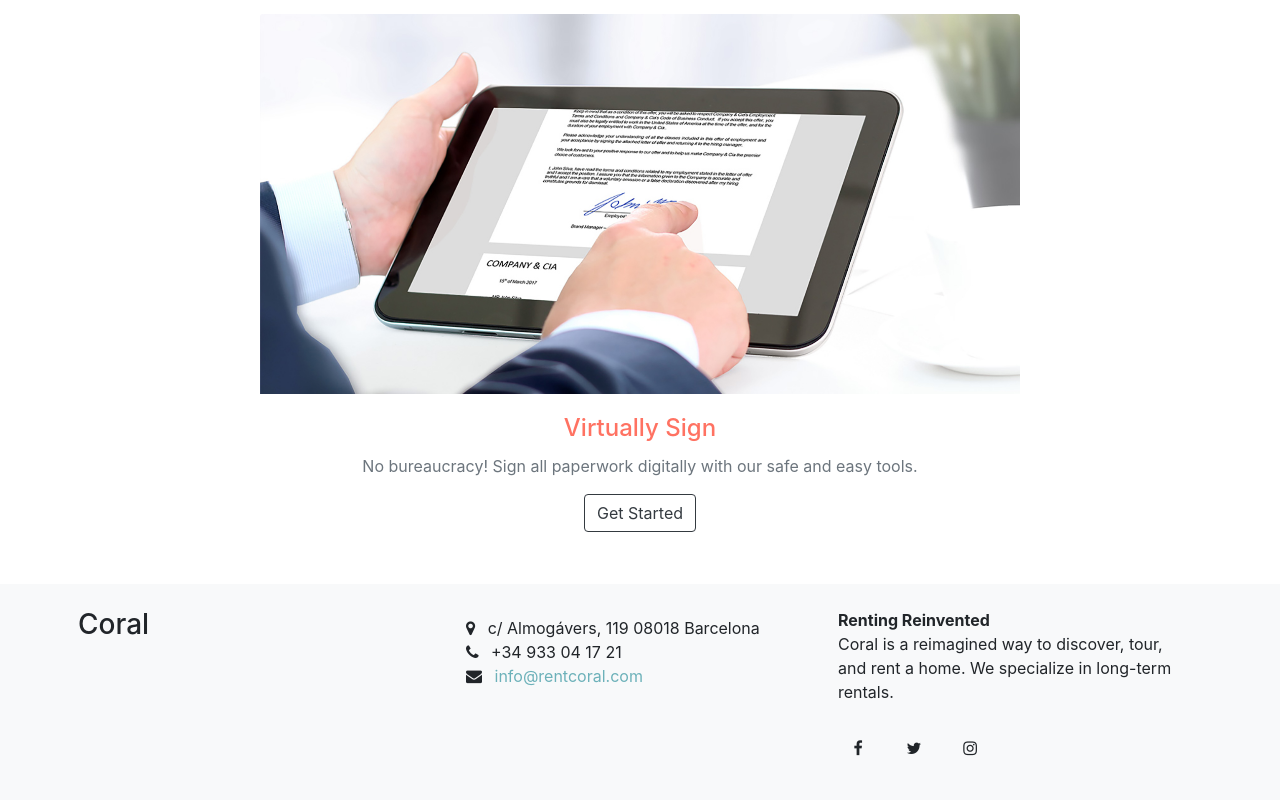
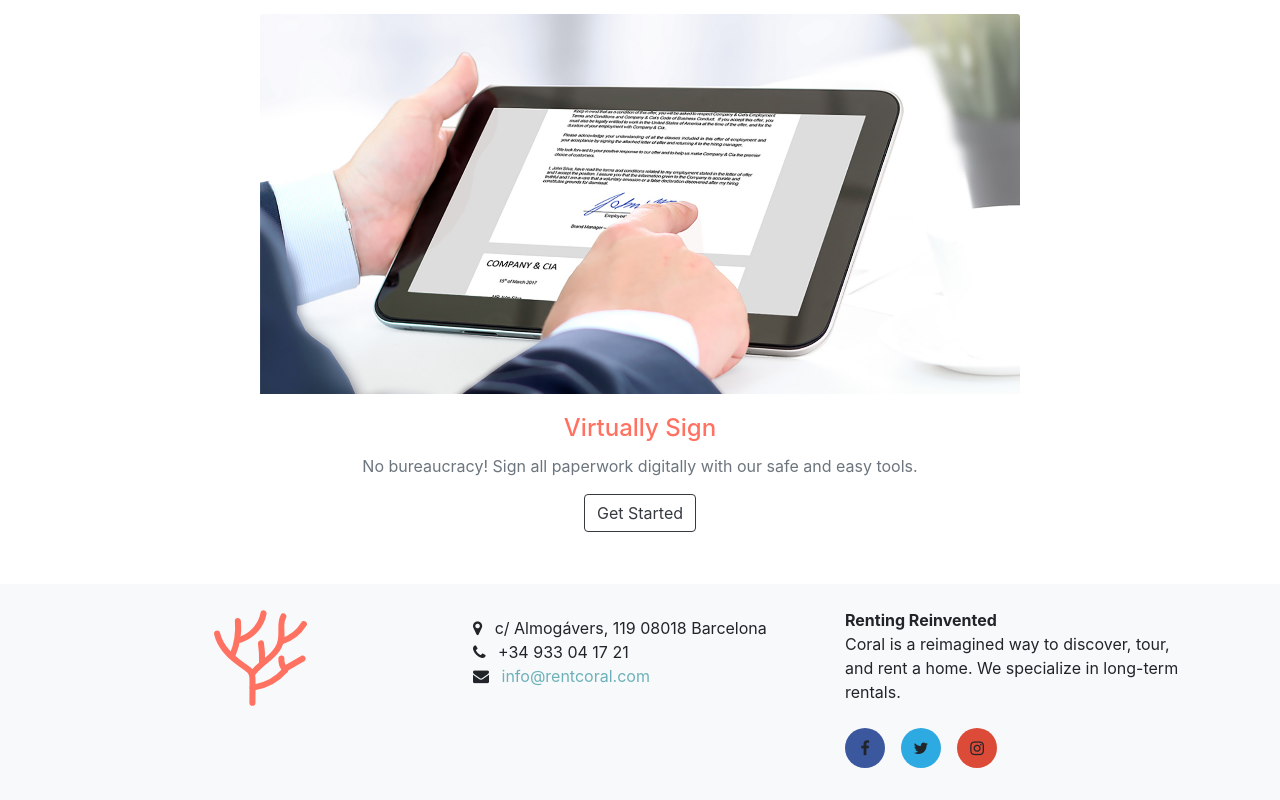
Before and after one commit to emilianolowe/coral-frontend, a React (Create React App) app: page /owner in a window 1280 px wide. Shown: the part 2087-2887 px from the top of the page. Built offline with nearby package versions, Linux system fonts and the light colour scheme.

Commit message:
add logo to footer

```diff
--- a/src/components/AboutUs.js
+++ b/src/components/AboutUs.js
@@ -5,16 +5,17 @@ class AboutUs extends Component {
 
     render() {
         return (
-            <div className="container">
-
+            <div className="container mt-5">
                 <div className="row">
                     <div className="col-md-2 p-4">
+                        <br></br>
                         <svg className="bi bi-house-door-fill" width="5em" height="5em" viewBox="0 0 16 16" fill="#ff7262" xmlns="http://www.w3.org/2000/svg">
                             <path d="M6.5 10.995V14.5a.5.5 0 01-.5.5H2a.5.5 0 01-.5-.5v-7a.5.5 0 01.146-.354l6-6a.5.5 0 01.708 0l6 6a.5.5 0 01.146.354v7a.5.5 0 01-.5.5h-4a.5.5 0 01-.5-.5V11c0-.25-.25-.5-.5-.5H7c-.25 0-.5.25-.5.495z" />
                             <path fill-rule="evenodd" d="M13 2.5V6l-2-2V2.5a.5.5 0 01.5-.5h1a.5.5 0 01.5.5z" clip-rule="evenodd" />
                         </svg>
                     </div>
                     <div className="col-md-10 p-4">
+                        <br></br>
                         <h3>About Us</h3>
                         <p>Coral is a start to finish online real estate agency. We make long term home rentals hassle free. </p>
                         <ul>
@@ -26,7 +27,7 @@ class AboutUs extends Component {
                 <div className="row">
                     <div className="col-md-2 p-4">
                         <svg class="bi bi-star-fill" width="5em" height="5em" viewBox="0 0 16 16" fill="#ff7262" xmlns="http://www.w3.org/2000/svg">
-                        <path d="M3.612 15.443c-.386.198-.824-.149-.746-.592l.83-4.73L.173 6.765c-.329-.314-.158-.888.283-.95l4.898-.696L7.538.792c.197-.39.73-.39.927 0l2.184 4.327 4.898.696c.441.062.612.636.283.95l-3.523 3.356.83 4.73c.078.443-.36.79-.746.592L8 13.187l-4.389 2.256z"/>
+                            <path d="M3.612 15.443c-.386.198-.824-.149-.746-.592l.83-4.73L.173 6.765c-.329-.314-.158-.888.283-.95l4.898-.696L7.538.792c.197-.39.73-.39.927 0l2.184 4.327 4.898.696c.441.062.612.636.283.95l-3.523 3.356.83 4.73c.078.443-.36.79-.746.592L8 13.187l-4.389 2.256z" />
                         </svg>
                     </div>
                     <div className="col-md-10 p-4">
@@ -35,7 +36,7 @@ class AboutUs extends Component {
                     </div>
                 </div>
                 <div className="row">
-                <div className="col-md-2 p-4">
+                    <div className="col-md-2 p-4">
                         <svg className="bi bi-people-fill" width="5em" height="5em" viewBox="0 0 16 16" fill="#ff7262" xmlns="http://www.w3.org/2000/svg">
                             <path fill-rule="evenodd" d="M7 14s-1 0-1-1 1-4 5-4 5 3 5 4-1 1-1 1H7zm4-6a3 3 0 100-6 3 3 0 000 6zm-5.784 6A2.238 2.238 0 015 13c0-1.355.68-2.75 1.936-3.72A6.325 6.325 0 005 9c-4 0-5 3-5 4s1 1 1 1h4.216zM4.5 8a2.5 2.5 0 100-5 2.5 2.5 0 000 5z" clip-rule="evenodd" />
                         </svg>
@@ -44,8 +45,8 @@ class AboutUs extends Component {
                         <h3>Our Team</h3>
                         <p>We harness our diverse backgrounds, skills, and expertise to deliver the best value and service to everyone in the rental ecosystem. </p>
                         <div className="col justify-content-left">
-                <TeamCard />
-                </div>
+                            <TeamCard />
+                        </div>
                     </div>
                 </div>
             </div>
--- a/src/components/Footer.js
+++ b/src/components/Footer.js
@@ -5,14 +5,12 @@ class Footer extends Component {
         return (
             <footer>
                 <div className="container-fluid footer">
-                    <div className="container ml-5 mr-5">
+                    <div className="container">
                         <div className="row">
+                            <div className="py-4 col-md-4 d-flex justify-content-center">
+                                <img className="logo" src="/img/corl.svg" height="100" width="93" alt="Coral logo" ></img>
+                            </div>
                             <div className="col-md-4 text-center text-md-left">
-                                <div className="py-0">
-                                    <h3 className="my-4">Coral</h3>
-                                </div>
-                            </div>
-                            <div className="col-md-4 text-center text-md-left ">
                                 <div className="py-2 my-4">
                                     <div>
                                         <p> <i className="fa fa-map-marker mx-2 "></i>  c/ Almogávers, 119 08018 Barcelona
@@ -29,11 +27,11 @@ class Footer extends Component {
                                 <p>Coral is a reimagined way to discover, tour, and rent a home. We specialize in long-term rentals.</p>
                                 <div className="py-2">
                                     <a className="mr-3" href="#">
-                                        <button type="button" className="btn btn-social-icon btn-facebook btn-rounded">
+                                        <button type="button" className="btn-facebook btn btn-social-icon btn-rounded">
                                             <i className="fa fa-facebook"></i>
                                         </button>
                                     </a>
-                                    <a  className="mr-3" href="#">
+                                    <a className="mr-3" href="#">
                                         <button type="button" className="btn btn-social-icon btn-twitter btn-rounded">
                                             <i className="fa fa-twitter"></i>
                                         </button>
@@ -47,7 +45,7 @@ class Footer extends Component {
                             </div>
                         </div>
                     </div>
-                    </div>
+                </div>
             </footer>
         );
     }
--- a/src/components/NavBar.js
+++ b/src/components/NavBar.js
@@ -11,7 +11,6 @@ class NavBar extends Component {
                         <button className="navbar-toggler" type="button" data-toggle="collapse" data-target="#navbarSupportedContent" aria-controls="navbarSupportedContent" aria-expanded="false" aria-label="Toggle navigation">
                             <span className="navbar-toggler-icon"></span>
                         </button>
-
                         <div className="collapse navbar-collapse" id="navbarSupportedContent">
                             <ul className="navbar-nav mr-auto">
                                 <li className="nav-item active">
--- a/src/index.css
+++ b/src/index.css
@@ -146,34 +146,34 @@ code {
 }
 
 .btn-facebook {
-  background: #3b579d;
+  background-color: #3b579d !important;
   color: #ffffff;
 }
 
 .btn-twitter {
-  background: #2caae1;
+  background: #2caae1 !important;
   color: #ffffff;
 }
 
 .btn-instagram {
-  background: #dc4a38;
+  background: #dc4a38 !important;
   color: #ffffff;
 }
 
 .btn-facebook:hover,
 .btn-facebook:focus {
-  background: #2d4278;
+  background: #2d4278 !important;
   color: #ffffff;
 }
 
 .btn-twitter:hover,
 .btn-twitter:focus {
-  background: #1b8dbf;
+  background: #1b8dbf !important;
   color: #ffffff;
 }
 
 .btn-instagram:hover,
 .btn-instagram:focus {
-  background: #bf3322;
+  background: #bf3322 !important;
   color: #ffffff;
 }
```
Also changed, not shown: public/img/corl.svg (added).
